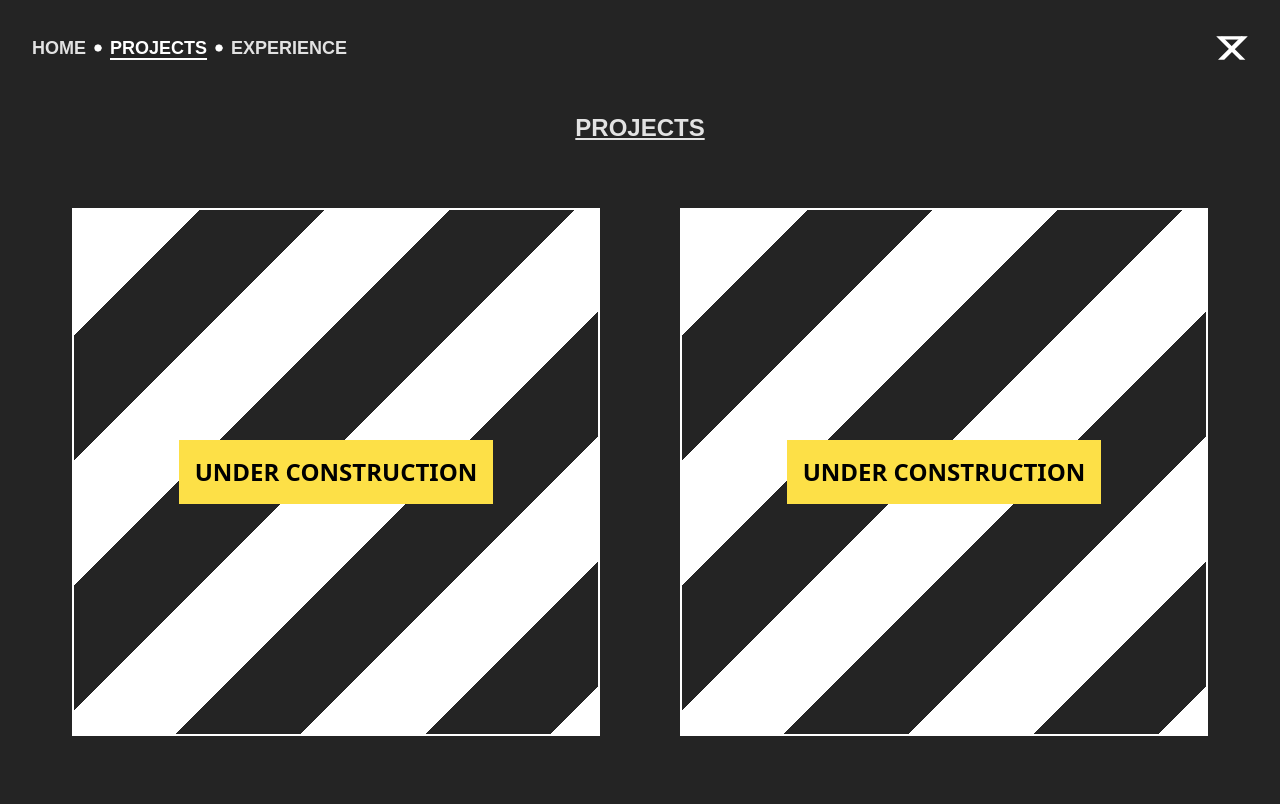
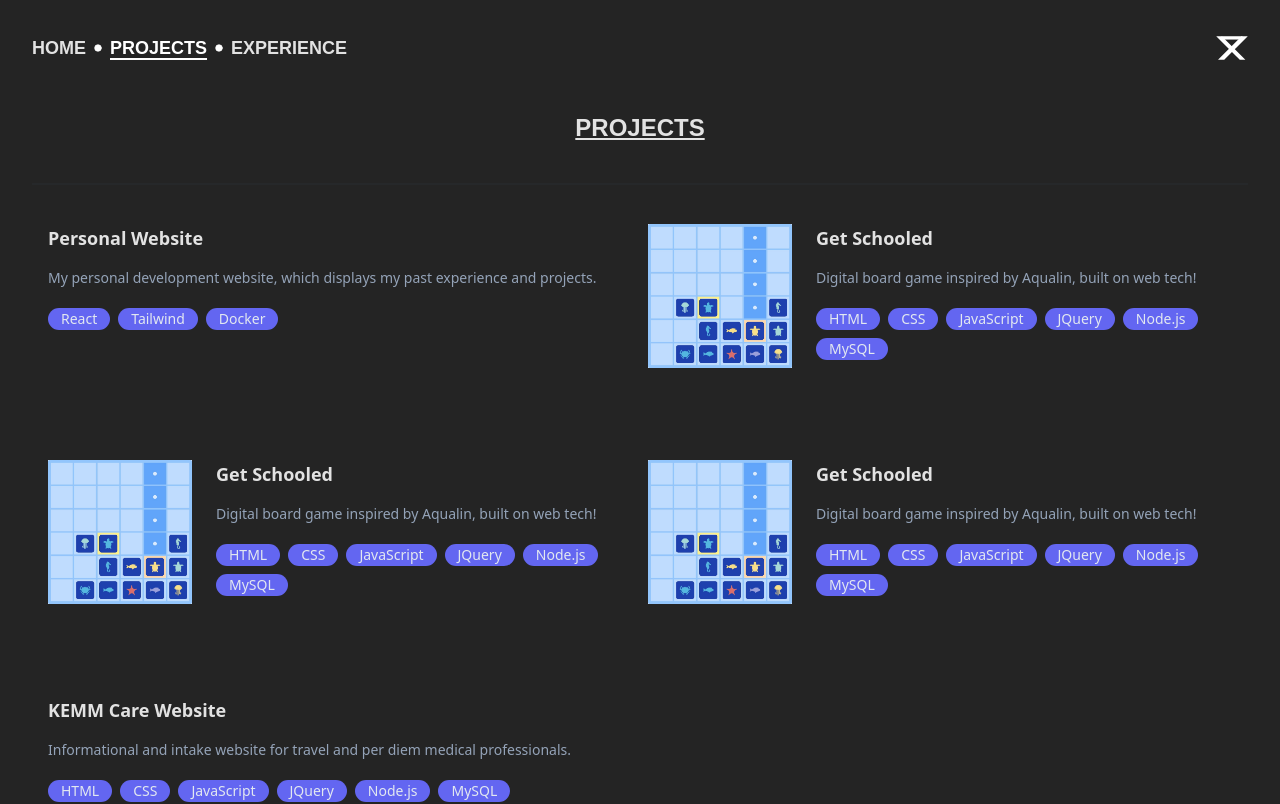
Before and after one commit to aventide/alexstaples.dev, a React (Vite) app: page /projects in a window 1280 px wide. Shown: the top 804 px of the page. Built offline with nearby package versions, Linux system fonts and the light colour scheme; what @react-pdf/renderer would draw is missing.

Commit message:
feat: initial redesign

```diff
--- a/src/components/Projects.jsx
+++ b/src/components/Projects.jsx
@@ -1,17 +1,63 @@
+import SkillsList from "./SkillsList";
 import UnderConstruction from "./UnderConstruction";
+
+import GetSchooledScreenshot from "../assets/images/project-screenshots/get-schooled-screenshot.jpg";
 
 export default function Projects() {
 	return (
-		<div>
-			<div className="mt-8 mb-2 flex items-center flex-col text-center">
+		<div className="">
+			<div className="mt-8 mb-4 flex items-center flex-col text-center">
 				<h1 className="font-heading font-bold my-4 inline-block text-2xl underline underline-offset-2">
 					PROJECTS
 				</h1>
 			</div>
-			<div className="grid grid-cols-1 md:grid-cols-2 gap-8 md:gap-20 mt-12 mx-4 md:mx-10">
-				<UnderConstruction />
-				<UnderConstruction />
+			<div className="divider brightness-200 mt-0 mb-4 md:mb-8" />
+			<div className="grid grid-cols-1 md:grid-cols-2 gap-4 md:gap-4 mx-4">
+				<Project
+					name="Personal Website"
+					description="My personal development website, which displays my past experience and projects."
+					skills={["React", "Tailwind", "Docker"]}
+				/>
+				<Project
+					name="Get Schooled"
+					description="Digital board game inspired by Aqualin, built on web tech!"
+					skills={["HTML", "CSS", "JavaScript", "JQuery", "Node.js", "MySQL"]}
+					image={GetSchooledScreenshot}
+				/>
+				<Project
+					name="Get Schooled"
+					description="Digital board game inspired by Aqualin, built on web tech!"
+					skills={["HTML", "CSS", "JavaScript", "JQuery", "Node.js", "MySQL"]}
+					image={GetSchooledScreenshot}
+				/>
+				<Project
+					name="Get Schooled"
+					description="Digital board game inspired by Aqualin, built on web tech!"
+					skills={["HTML", "CSS", "JavaScript", "JQuery", "Node.js", "MySQL"]}
+					image={GetSchooledScreenshot}
+				/>
+				<Project
+					name="KEMM Care Website"
+					description="Informational and intake website for travel and per diem medical professionals."
+					skills={["HTML", "CSS", "JavaScript", "JQuery", "Node.js", "MySQL"]}
+				/>
+				{/* <UnderConstruction /> */}
 			</div>
 		</div>
 	);
 }
+
+function Project({ name, description, skills, image }) {
+	return (
+		<div className="flex mb-4 md:mb-16">
+			{image && (
+				<img src={image} alt={name} className="h-36 aspect-square mr-6" />
+			)}
+			<div className="md:mr-6">
+				<p className="text-lg font-bold mb-4">{name}</p>
+				<p className="mb-4 text-sm text-slate-400">{description}</p>
+				<SkillsList skills={skills} />
+			</div>
+		</div>
+	);
+}
--- a/src/components/Resume.jsx
+++ b/src/components/Resume.jsx
@@ -5,6 +5,7 @@ import { ReactComponent as DownloadIcon } from "../assets/icons/download.svg";
 import text from "../assets/text/resume.json";
 
 import PDFResume from "./PDFResume";
+import SkillsList from "./SkillsList";
 
 export default function Resume() {
 	return (
@@ -16,7 +17,7 @@ export default function Resume() {
 					</h1>
 				</div>
 			</div>
-			<div className="mb-8 sm:mb-8 md:mb-16 flex justify-center">
+			<div className="mb-8 flex justify-center">
 				<PDFDownloadLink document={<PDFResume />} fileName="resume.pdf">
 					{({ blob, url, loading, error }) =>
 						loading ? (
@@ -86,26 +87,8 @@ function ResumeSection({ children, title }) {
 	return (
 		<div className="mt-4 mb-8 mx-4">
 			<h2 className="uppercase font-heading font-bold text-lg">{title}</h2>
-			<div className="divider brightness-200 mt-0 mb-4" />
+			<div className="divider brightness-200 mt-0 mb-4 md:mb-8" />
 			<div className="ml-0 sm:ml-4">{children}</div>
-		</div>
-	);
-}
-
-function SkillsList({ title, skills }) {
-	return (
-		<div className="mb-4">
-			<span className="font-bold">{title}</span>
-			<ul className="mt-4">
-				{skills?.map((skill) => (
-					<li
-						className="badge mr-2 my-1 px-3 py-2.5 border-transparent bg-indigo-500 text-slate-200"
-						key={skill}
-					>
-						{skill}
-					</li>
-				))}
-			</ul>
 		</div>
 	);
 }
--- /dev/null
+++ b/src/components/SkillsList.jsx
@@ -0,0 +1,17 @@
+export default function SkillsList({ title, skills }) {
+	return (
+		<div className="mb-4">
+			<span className="font-bold">{title}</span>
+			<ul className="mt-4">
+				{skills?.map((skill) => (
+					<li
+						className="badge mr-2 my-1 px-3 py-2.5 border-transparent bg-indigo-500 text-slate-200"
+						key={skill}
+					>
+						{skill}
+					</li>
+				))}
+			</ul>
+		</div>
+	);
+}
```
Also changed, not shown: src/assets/images/project-screenshots/get-schooled-screenshot.jpg (added).
